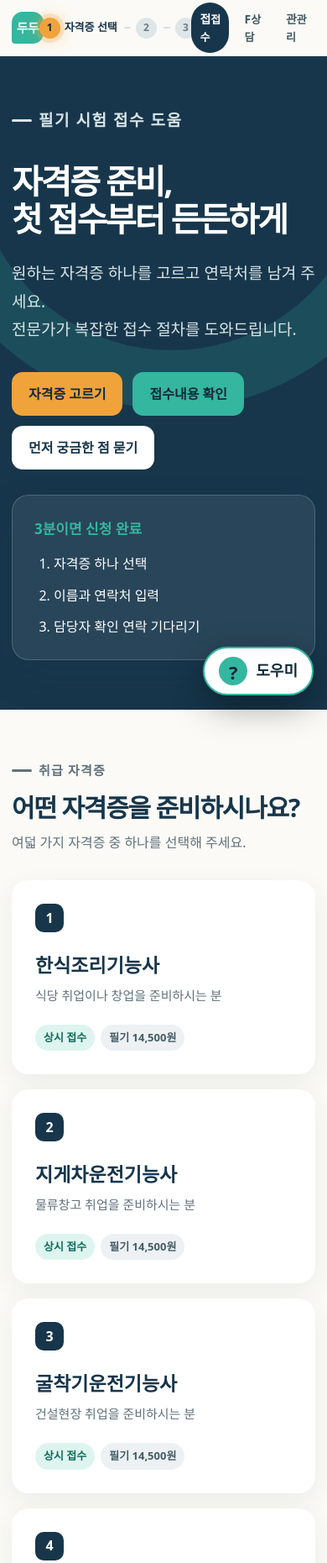
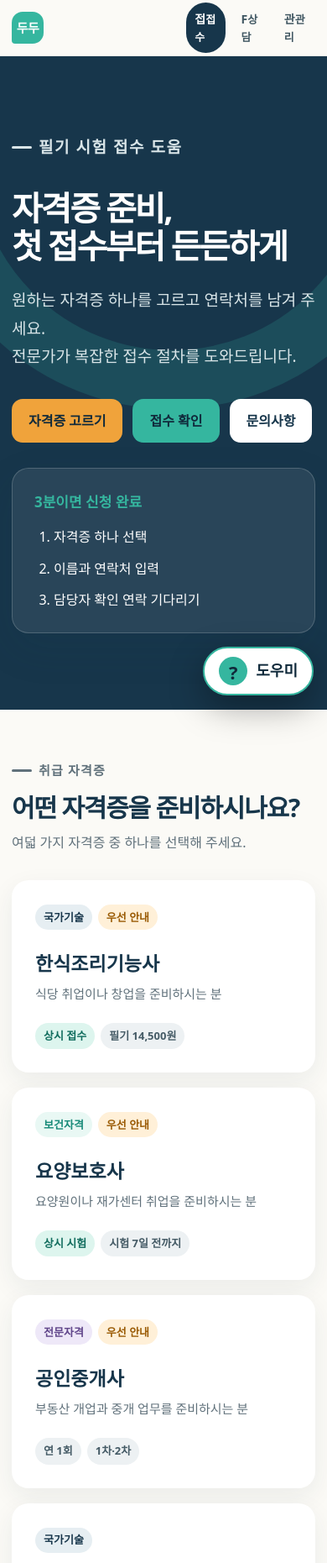
Before and after one commit to ggazero/mp1_zero, a website: page index.html in a window 390 px wide. Shown: the top 1861 px of the page at 84% size. Drawn offline with Linux system fonts and the light colour scheme.

Commit message:
feat: 접수 단계와 자격증 안내 개선

```diff
--- a/assets/styles.css
+++ b/assets/styles.css
@@ -43,19 +43,21 @@ a { color: inherit; }
 .header-inner { min-height: 76px; display: flex; align-items: center; justify-content: space-between; gap: 28px; }
 .brand { display: inline-flex; align-items: center; gap: 11px; text-decoration: none; font-weight: 900; letter-spacing: -0.03em; }
 .brand-mark { width: 38px; height: 38px; display: grid; place-items: center; border-radius: 13px 13px 13px 4px; background: var(--mint); color: white; font-size: 15px; }
-.header-progress { min-width: 330px; margin-left: auto; }
+.header-progress { min-width: 440px; margin-left: auto; padding: 9px 14px; border: 1px solid #dbe3e6; border-radius: 999px; background: #f1f5f5; opacity: 1; visibility: visible; transition: opacity .2s ease; }
 .header-progress-list { display: flex; align-items: center; justify-content: center; gap: 10px; margin: 0; padding: 0; list-style: none; }
-.header-progress-step { display: flex; align-items: center; gap: 7px; color: #829198; font-size: 13px; white-space: nowrap; }
-.header-progress-step:not(:last-child)::after { content: ""; width: 18px; height: 2px; margin-left: 3px; border-radius: 2px; background: #d6dfe2; }
-.progress-light { width: 25px; height: 25px; display: grid; place-items: center; border-radius: 50%; background: #dfe6e8; color: #6d7e86; font-size: 12px; font-weight: 900; transition: .2s ease; }
+.header-progress-step { display: flex; align-items: center; gap: 8px; color: #5f7179; font-size: 15px; font-weight: 800; white-space: nowrap; }
+.header-progress-step:not(:last-child)::after { content: ""; width: 22px; height: 3px; margin-left: 3px; border-radius: 3px; background: #cad7dc; }
+.progress-light { width: 31px; height: 31px; display: grid; place-items: center; flex: 0 0 auto; border-radius: 50%; background: #d8e2e5; color: #536871; font-size: 13px; font-weight: 900; transition: .2s ease; }
 .header-progress-step.is-done { color: var(--mint-dark); }
 .header-progress-step.is-done .progress-light { background: var(--mint); color: var(--navy-deep); }
 .header-progress-step.is-current { color: var(--navy); }
+.header-progress-step.is-current strong::before { content: "현재 · "; color: #a45e00; }
 .header-progress-step.is-current .progress-light { background: var(--amber); color: var(--navy-deep); box-shadow: 0 0 0 5px rgba(240,163,59,.2), 0 0 18px rgba(240,163,59,.55); }
 .header-lookup-state { display: none; align-items: center; justify-content: center; gap: 9px; margin: 0; color: var(--navy); font-size: 14px; }
 .lookup-light { width: 13px; height: 13px; border-radius: 50%; background: var(--mint); box-shadow: 0 0 0 5px rgba(53,182,159,.18), 0 0 18px rgba(53,182,159,.55); }
 .header-progress[data-mode="lookup"] .header-progress-list { display: none; }
 .header-progress[data-mode="lookup"] .header-lookup-state { display: flex; }
+.header-progress[data-mode="hidden"] { opacity: 0; visibility: hidden; pointer-events: none; }
 .nav { display: flex; align-items: center; gap: 8px; }
 .nav a { padding: 9px 14px; border-radius: 999px; color: #405762; font-weight: 700; text-decoration: none; font-size: 15px; }
 .nav a:hover, .nav a[aria-current="page"] { background: var(--navy); color: white; }
@@ -94,7 +96,7 @@ h1 { max-width: 720px; margin-bottom: 20px; font-size: clamp(38px, 5vw, 62px); l
 .section { padding: 78px 0; }
 .section.compact { padding: 48px 0; }
 .section.alt { background: #f8f4eb; }
-#certificates, #application, #application-lookup { min-height: 100svh; display: flex; align-items: center; }
+#certificates, #application, #application-lookup { min-height: calc(100svh - 76px); display: flex; align-items: center; }
 .application-page main > section { scroll-margin-top: 0; }
 .section-heading { max-width: 700px; margin-bottom: 32px; }
 .section-heading h2, .page-title h1 { margin-bottom: 10px; color: var(--navy); font-size: clamp(30px, 4vw, 43px); line-height: 1.2; letter-spacing: -.04em; }
@@ -104,7 +106,12 @@ h1 { max-width: 720px; margin-bottom: 20px; font-size: clamp(38px, 5vw, 62px); l
 .cert-card { position: relative; display: flex; flex-direction: column; min-height: 250px; padding: 26px; border: 2px solid transparent; border-radius: var(--radius); background: white; box-shadow: 0 10px 30px rgba(23,54,75,.07); cursor: pointer; text-align: left; transition: .18s ease; }
 .cert-card:hover { transform: translateY(-4px); box-shadow: var(--shadow); }
 .cert-card.selected { border-color: var(--mint-dark); background: var(--mint-pale); }
-.cert-rank { width: 34px; height: 34px; display: grid; place-items: center; margin-bottom: 25px; border-radius: 10px; background: var(--navy); color: white; font-weight: 900; }
+.cert-meta { min-height: 32px; display: flex; flex-wrap: wrap; align-items: center; gap: 7px; margin-bottom: 25px; }
+.cert-category, .cert-priority { display: inline-flex; align-items: center; min-height: 30px; padding: 4px 10px; border-radius: 999px; font-size: 13px; font-weight: 900; line-height: 1; }
+.cert-category { background: #e6eef2; color: var(--navy); }
+.cert-category.professional { background: #eee8f8; color: #60458a; }
+.cert-category.health { background: var(--mint-pale); color: var(--mint-dark); }
+.cert-priority { background: #fff0d8; color: #9a5b05; }
 .cert-card h3 { margin-bottom: 8px; color: var(--navy); font-size: 23px; line-height: 1.3; }
 .cert-card p { margin-bottom: 22px; color: var(--muted); font-size: 15px; }
 .tag-row { display: flex; flex-wrap: wrap; gap: 7px; margin-top: auto; }
@@ -284,7 +291,7 @@ tbody tr:last-child td { border-bottom: 0; }
   #certificates, #application, #application-lookup { padding-top: 36px; padding-bottom: 36px; }
   .section-heading { margin-bottom: 20px; }
   .cert-card { min-height: 190px; padding: 18px; }
-  .cert-rank { margin-bottom: 12px; }
+  .cert-meta { margin-bottom: 12px; }
   .cert-card h3 { font-size: 20px; }
   .cert-card p { margin-bottom: 12px; }
   .form-layout, .lookup-layout { gap: 38px; }
@@ -297,14 +304,16 @@ tbody tr:last-child td { border-bottom: 0; }
 }
 
 @media (min-width: 841px) {
-  html.application-page { scroll-snap-type: y mandatory; }
+  html.application-page { scroll-padding-top: 76px; scroll-snap-type: y mandatory; }
   .application-page main > section { scroll-snap-align: start; scroll-snap-stop: always; }
 }
 
 @media (max-width: 1040px) and (min-width: 841px) {
   .header-inner { gap: 16px; }
   .brand-name { display: none; }
-  .header-progress { min-width: 300px; }
+  .header-progress { min-width: 345px; padding-inline: 10px; }
+  .header-progress-step { font-size: 14px; }
+  .header-progress-step.is-current strong::before { content: ""; }
   .nav a { padding-inline: 11px; }
 }
 
--- a/index.html
+++ b/index.html
@@ -14,7 +14,7 @@
       <a class="brand" href="./" aria-label="두두자격지원센터 홈">
         <span class="brand-mark">두두</span><span class="brand-name">두두자격지원센터</span>
       </a>
-      <div id="header-progress" class="header-progress" data-mode="application" aria-label="접수 진행 상태" aria-live="polite">
+      <div id="header-progress" class="header-progress" data-mode="hidden" aria-label="접수 진행 상태" aria-live="polite" aria-hidden="true">
         <ol class="header-progress-list">
           <li class="header-progress-step is-current" data-step="1" aria-current="step"><span class="progress-light">1</span><strong>자격증 선택</strong></li>
           <li class="header-progress-step" data-step="2"><span class="progress-light">2</span><strong>정보 입력</strong></li>
@@ -39,8 +39,8 @@
           <p>원하는 자격증 하나를 고르고 연락처를 남겨 주세요. <br>전문가가 복잡한 접수 절차를 도와드립니다.</p>
           <div class="hero-actions">
             <a class="button hero-certificate-button" href="#certificates">자격증 고르기</a>
-            <a class="button hero-lookup-button" href="#application-lookup">접수내용 확인</a>
-            <a class="button secondary" href="./chatbot/">먼저 궁금한 점 묻기</a>
+            <a class="button hero-lookup-button" href="#application-lookup">접수 확인</a>
+            <a class="button secondary" href="./chatbot/">문의사항</a>
           </div>
         </div>
         <aside class="hero-note" aria-label="접수 순서">
@@ -63,49 +63,49 @@
         </div>
         <div class="cert-grid" role="radiogroup" aria-label="자격증 선택">
           <button class="cert-card" type="button" role="radio" aria-checked="false" data-certificate="한식조리기능사">
-            <span class="cert-rank">1</span>
+            <span class="cert-meta"><span class="cert-category">국가기술</span><span class="cert-priority">우선 안내</span></span>
             <h3>한식조리기능사</h3>
             <p>식당 취업이나 창업을 준비하시는 분</p>
             <span class="tag-row"><span class="tag open">상시 접수</span><span class="tag">필기 14,500원</span></span>
           </button>
+          <button class="cert-card" type="button" role="radio" aria-checked="false" data-certificate="요양보호사">
+            <span class="cert-meta"><span class="cert-category health">보건자격</span><span class="cert-priority">우선 안내</span></span>
+            <h3>요양보호사</h3>
+            <p>요양원이나 재가센터 취업을 준비하시는 분</p>
+            <span class="tag-row"><span class="tag open">상시 시험</span><span class="tag">시험 7일 전까지</span></span>
+          </button>
+          <button class="cert-card" type="button" role="radio" aria-checked="false" data-certificate="공인중개사">
+            <span class="cert-meta"><span class="cert-category professional">전문자격</span><span class="cert-priority">우선 안내</span></span>
+            <h3>공인중개사</h3>
+            <p>부동산 개업과 중개 업무를 준비하시는 분</p>
+            <span class="tag-row"><span class="tag">연 1회</span><span class="tag">1차·2차</span></span>
+          </button>
           <button class="cert-card" type="button" role="radio" aria-checked="false" data-certificate="지게차운전기능사">
-            <span class="cert-rank">2</span>
+            <span class="cert-meta"><span class="cert-category">국가기술</span></span>
             <h3>지게차운전기능사</h3>
             <p>물류창고 취업을 준비하시는 분</p>
             <span class="tag-row"><span class="tag open">상시 접수</span><span class="tag">필기 14,500원</span></span>
           </button>
           <button class="cert-card" type="button" role="radio" aria-checked="false" data-certificate="굴착기운전기능사">
-            <span class="cert-rank">3</span>
+            <span class="cert-meta"><span class="cert-category">국가기술</span></span>
             <h3>굴착기운전기능사</h3>
             <p>건설현장 취업을 준비하시는 분</p>
             <span class="tag-row"><span class="tag open">상시 접수</span><span class="tag">필기 14,500원</span></span>
           </button>
           <button class="cert-card" type="button" role="radio" aria-checked="false" data-certificate="전기기능사">
-            <span class="cert-rank">4</span>
+            <span class="cert-meta"><span class="cert-category">국가기술</span></span>
             <h3>전기기능사</h3>
             <p>시설관리 취업을 준비하시는 분</p>
             <span class="tag-row"><span class="tag">정기 연 4회</span><span class="tag">필기 14,500원</span></span>
           </button>
           <button class="cert-card" type="button" role="radio" aria-checked="false" data-certificate="손해평가사">
-            <span class="cert-rank">5</span>
+            <span class="cert-meta"><span class="cert-category professional">전문자격</span></span>
             <h3>손해평가사</h3>
             <p>농작물 재해 평가 업무를 준비하시는 분</p>
             <span class="tag-row"><span class="tag">연 1회</span><span class="tag">1차·2차</span></span>
           </button>
-          <button class="cert-card" type="button" role="radio" aria-checked="false" data-certificate="공인중개사">
-            <span class="cert-rank">6</span>
-            <h3>공인중개사</h3>
-            <p>부동산 개업과 중개 업무를 준비하시는 분</p>
-            <span class="tag-row"><span class="tag">연 1회</span><span class="tag">1차·2차</span></span>
-          </button>
-          <button class="cert-card" type="button" role="radio" aria-checked="false" data-certificate="요양보호사">
-            <span class="cert-rank">7</span>
-            <h3>요양보호사</h3>
-            <p>요양원이나 재가센터 취업을 준비하시는 분</p>
-            <span class="tag-row"><span class="tag open">상시 시험</span><span class="tag">시험 7일 전까지</span></span>
-          </button>
           <button class="cert-card" type="button" role="radio" aria-checked="false" data-certificate="위생사">
-            <span class="cert-rank">8</span>
+            <span class="cert-meta"><span class="cert-category health">보건자격</span></span>
             <h3>위생사</h3>
             <p>급식소나 위생 업무 취업을 준비하시는 분</p>
             <span class="tag-row"><span class="tag">별도 접수</span><span class="tag">두두보건</span></span>
--- a/js/application.js
+++ b/js/application.js
@@ -11,6 +11,7 @@
   function setApplicationProgress(currentStep, mode = "application") {
     if (!headerProgress) return;
     headerProgress.dataset.mode = mode;
+    headerProgress.setAttribute("aria-hidden", String(mode === "hidden"));
     headerProgress.querySelectorAll(".header-progress-step").forEach((step) => {
       const stepNumber = Number(step.dataset.step);
       step.classList.toggle("is-done", stepNumber < currentStep);
@@ -24,7 +25,8 @@
     const stageObserver = new window.IntersectionObserver((entries) => {
       const visible = entries.filter((entry) => entry.isIntersecting).sort((a, b) => b.intersectionRatio - a.intersectionRatio)[0];
       if (!visible) return;
-      if (visible.target.id === "application-lookup") setApplicationProgress(0, "lookup");
+      if (visible.target.classList.contains("hero")) setApplicationProgress(0, "hidden");
+      else if (visible.target.id === "application-lookup") setApplicationProgress(0, "lookup");
       else if (visible.target.id === "application") setApplicationProgress(applicationCompleted ? 3 : 2);
       else setApplicationProgress(1);
     }, { threshold: [0.55] });
```
Also changed, not shown: tests/application-certificates.test.js (+13 -1 lines).
